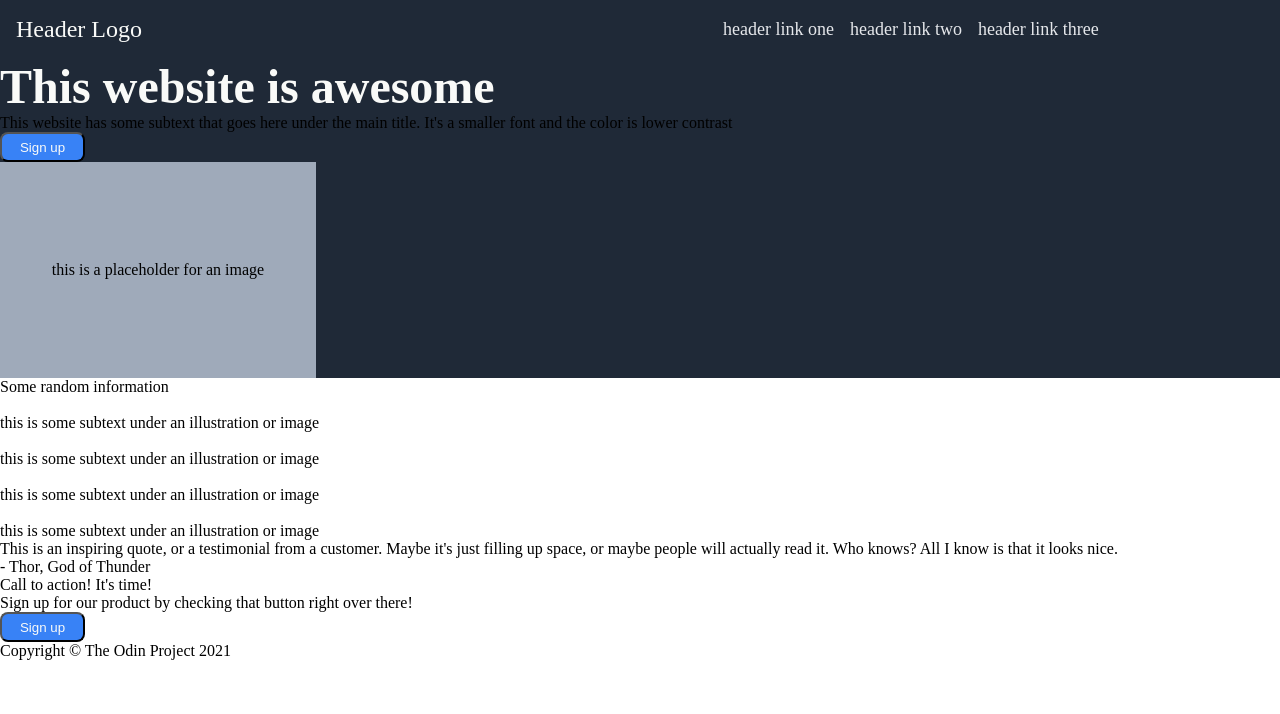
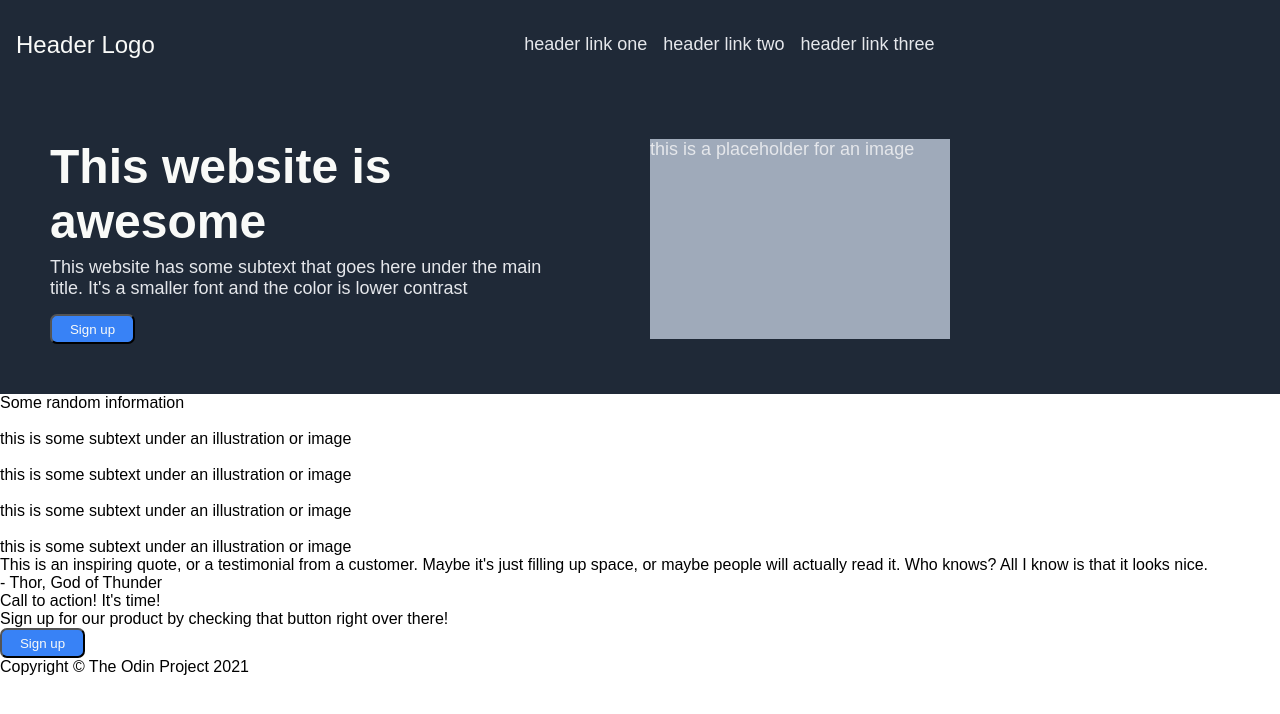
Before and after one commit to jmcalazans/landing-page, a plain HTML site: page index.html in a window 1280 px wide. Drawn offline with Linux system fonts and the light colour scheme.

Commit message:
Hero section formating

```diff
--- a/style.css
+++ b/style.css
@@ -1,23 +1,19 @@
 body {
     margin: 0;
+    font-family: sans-serif;
+    justify-content: center;
 }
 
 .header {
     background: #1f2937;
-    font-size: 18px;
-    color: #e5e7eb;
     display: flex;
     padding: 16px;
     justify-content: space-between;
 }
 
-
-button {
-    background: #3882f6 !important;
-    color: #f9faf8;
-    border-radius: 8px;
+.signup-button-hero {
+    margin-top: 15px;
 }
-
 
 .logo {
     font-size: 24px;
@@ -33,38 +29,50 @@ button {
     display: flex;
     flex: 1;
     justify-content: center;
-    white-space: nowrap;
+}
+
+.hero-section {
+    background: #1f2937;
+    display: flex;
+    margin: 0;
+    padding: 50px;
+    gap: 100px;
 }
 
 .image {
     background: #9faaba;
     width: 300px;
     height: 200px;
-    display: flex;
-    align-items: center;
-    padding: 8px;
-    justify-content: center;
+}
+
+.hero {
+    width: 500px;
 }
 
 .hero-main {
     font-size: 48px;
     color: #f9faf8;
     font-weight: 800;
+    padding-bottom: 8px;
 }
 
-.hero-section {
-    background: #1f2937;
+.hero-section, .header, a {
+    font-size: 18px;
+    color: #e5e7eb;
 }
 
 a {
     text-decoration: none;
-    color: #e5e7eb;
 }
 
 ul {
-    list-style-type: none;
-    margin: 0;
-    width: 0;
     gap: 16px;
     display: flex;
+    list-style-type: none;
 }
+
+button {
+    background: #3882f6 !important;
+    color: #f9faf8;
+    border-radius: 7px;
+}
```
